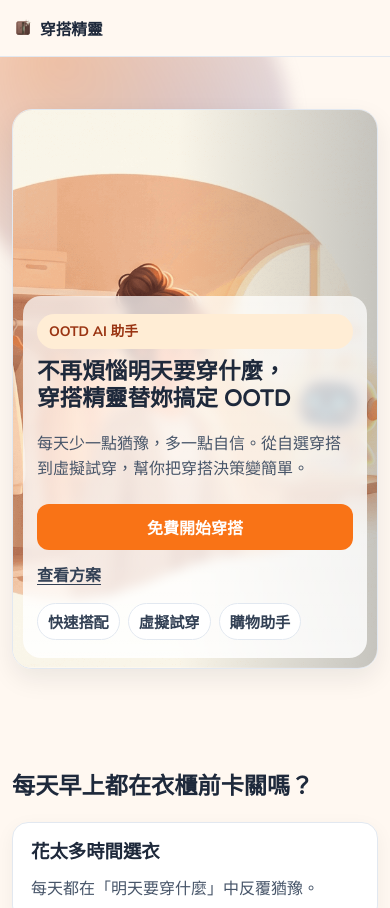
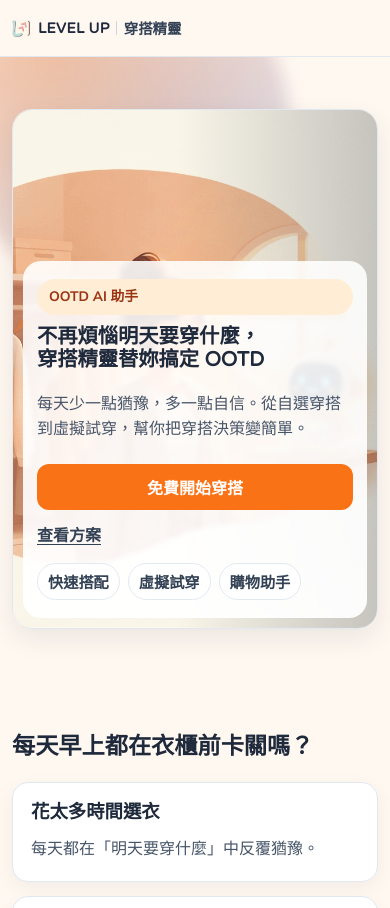
Before and after one commit to tony95253/outfit-genie-landing-page, a website: page index.html in a window 390 px wide. Shown: the top 908 px of the page. Drawn offline with Linux system fonts and the light colour scheme.

Commit message:
feat(nav): show LEVEL UP and 穿搭精靈 together in top-left brand

```diff
--- a/index.html
+++ b/index.html
@@ -20,10 +20,13 @@
 <body class="preload">
   <header class="topbar">
     <div class="container nav-inner">
-      <a href="#top" class="brand">
-        <img src="./assets/images/brand-icon.png" alt="穿搭精靈 icon" class="brand-icon" />
-        <span>穿搭精靈</span>
-      </a>
+      <div class="brand-wrap">
+        <a href="https://levelupdiary.com/" class="brand-home">
+          <img src="./assets/images/favicon.png" alt="LEVEL UP" class="brand-wordmark" />
+          <span class="brand-home-text">LEVEL UP</span>
+        </a>
+        <span class="brand-app">穿搭精靈</span>
+      </div>
       <a class="btn btn-primary" href="https://levelup-outfit-genie.vercel.app/" target="_blank" rel="noopener" data-event="click_cta_primary">免費開始穿搭</a>
     </div>
   </header>
@@ -224,6 +227,14 @@
   </footer>
   <script>
     (function () {
+      if ('scrollRestoration' in history) {
+        history.scrollRestoration = 'manual';
+      }
+      window.scrollTo(0, 0);
+      window.addEventListener('pageshow', function () {
+        window.scrollTo(0, 0);
+      });
+
       const reducedMotion = window.matchMedia('(prefers-reduced-motion: reduce)').matches;
       document.body.classList.remove('preload');
       if (reducedMotion) {
--- a/public/styles.css
+++ b/public/styles.css
@@ -65,20 +65,49 @@ p { margin: 0; line-height: 1.7; color: var(--muted); }
   justify-content: space-between;
 }
 
-.brand {
-  font-family: 'Varela Round', sans-serif;
-  font-size: 1.1rem;
-  font-weight: 700;
+.brand-wrap {
+  display: inline-flex;
+  align-items: center;
+  gap: 10px;
+  white-space: nowrap;
+}
+
+.brand-home {
   display: inline-flex;
   align-items: center;
   gap: 8px;
-  white-space: nowrap;
+  font-family: 'Varela Round', sans-serif;
+  font-weight: 800;
+  letter-spacing: 0.02em;
 }
 
-.brand-icon {
-  width: 26px;
-  height: 26px;
+.brand-wordmark {
+  width: 22px;
+  height: 22px;
   object-fit: contain;
+}
+
+.brand-home-text {
+  font-size: 1.02rem;
+}
+
+.brand-app {
+  position: relative;
+  padding-left: 10px;
+  font-size: 1rem;
+  font-weight: 700;
+  color: #334155;
+}
+
+.brand-app::before {
+  content: "";
+  position: absolute;
+  left: 0;
+  top: 50%;
+  width: 1px;
+  height: 14px;
+  transform: translateY(-50%);
+  background: #cbd5e1;
 }
 
 .hero {
@@ -575,9 +604,15 @@ a:focus-visible,
   .topbar .btn {
     display: none;
   }
-  .brand {
-    font-size: 0.98rem;
+  .brand-wrap {
     gap: 6px;
+  }
+  .brand-home-text {
+    font-size: 0.9rem;
+  }
+  .brand-app {
+    padding-left: 8px;
+    font-size: 0.9rem;
   }
   .btn {
     min-height: 46px;
@@ -605,7 +640,7 @@ a:focus-visible,
     color: #334155;
   }
   .hero-shell {
-    min-height: 560px;
+    min-height: 520px;
   }
   .hero-copy {
     width: calc(100% - 20px);
@@ -618,11 +653,11 @@ a:focus-visible,
     border-radius: 18px;
     border: 0;
     box-shadow: none;
-    backdrop-filter: blur(6px);
-    background: linear-gradient(180deg, rgba(255, 255, 255, 0.72), rgba(255, 255, 255, 0.84));
+    backdrop-filter: blur(2px);
+    background: linear-gradient(180deg, rgba(255, 255, 255, 0.88), rgba(255, 255, 255, 0.94));
   }
   .hero-copy h1 {
-    font-size: clamp(1.28rem, 5.8vw, 1.66rem);
+    font-size: clamp(1.22rem, 5.2vw, 1.5rem);
     line-height: 1.18;
   }
   .hero-copy .lead {
@@ -636,9 +671,9 @@ a:focus-visible,
     padding: 6px 10px;
     font-size: 0.95rem;
   }
-  .brand-icon {
-    width: 22px;
-    height: 22px;
+  .brand-wordmark {
+    width: 18px;
+    height: 18px;
   }
   .compare-table {
     min-width: 560px;
--- a/styles.css
+++ b/styles.css
@@ -65,20 +65,49 @@ p { margin: 0; line-height: 1.7; color: var(--muted); }
   justify-content: space-between;
 }
 
-.brand {
-  font-family: 'Varela Round', sans-serif;
-  font-size: 1.1rem;
-  font-weight: 700;
+.brand-wrap {
+  display: inline-flex;
+  align-items: center;
+  gap: 10px;
+  white-space: nowrap;
+}
+
+.brand-home {
   display: inline-flex;
   align-items: center;
   gap: 8px;
-  white-space: nowrap;
+  font-family: 'Varela Round', sans-serif;
+  font-weight: 800;
+  letter-spacing: 0.02em;
 }
 
-.brand-icon {
-  width: 26px;
-  height: 26px;
+.brand-wordmark {
+  width: 22px;
+  height: 22px;
   object-fit: contain;
+}
+
+.brand-home-text {
+  font-size: 1.02rem;
+}
+
+.brand-app {
+  position: relative;
+  padding-left: 10px;
+  font-size: 1rem;
+  font-weight: 700;
+  color: #334155;
+}
+
+.brand-app::before {
+  content: "";
+  position: absolute;
+  left: 0;
+  top: 50%;
+  width: 1px;
+  height: 14px;
+  transform: translateY(-50%);
+  background: #cbd5e1;
 }
 
 .hero {
@@ -575,9 +604,15 @@ a:focus-visible,
   .topbar .btn {
     display: none;
   }
-  .brand {
-    font-size: 0.98rem;
+  .brand-wrap {
     gap: 6px;
+  }
+  .brand-home-text {
+    font-size: 0.9rem;
+  }
+  .brand-app {
+    padding-left: 8px;
+    font-size: 0.9rem;
   }
   .btn {
     min-height: 46px;
@@ -605,7 +640,7 @@ a:focus-visible,
     color: #334155;
   }
   .hero-shell {
-    min-height: 560px;
+    min-height: 520px;
   }
   .hero-copy {
     width: calc(100% - 20px);
@@ -618,11 +653,11 @@ a:focus-visible,
     border-radius: 18px;
     border: 0;
     box-shadow: none;
-    backdrop-filter: blur(6px);
-    background: linear-gradient(180deg, rgba(255, 255, 255, 0.72), rgba(255, 255, 255, 0.84));
+    backdrop-filter: blur(2px);
+    background: linear-gradient(180deg, rgba(255, 255, 255, 0.88), rgba(255, 255, 255, 0.94));
   }
   .hero-copy h1 {
-    font-size: clamp(1.28rem, 5.8vw, 1.66rem);
+    font-size: clamp(1.22rem, 5.2vw, 1.5rem);
     line-height: 1.18;
   }
   .hero-copy .lead {
@@ -636,9 +671,9 @@ a:focus-visible,
     padding: 6px 10px;
     font-size: 0.95rem;
   }
-  .brand-icon {
-    width: 22px;
-    height: 22px;
+  .brand-wordmark {
+    width: 18px;
+    height: 18px;
   }
   .compare-table {
     min-width: 560px;
```
Also changed, not shown: public/index.html (+15 -4 lines).
